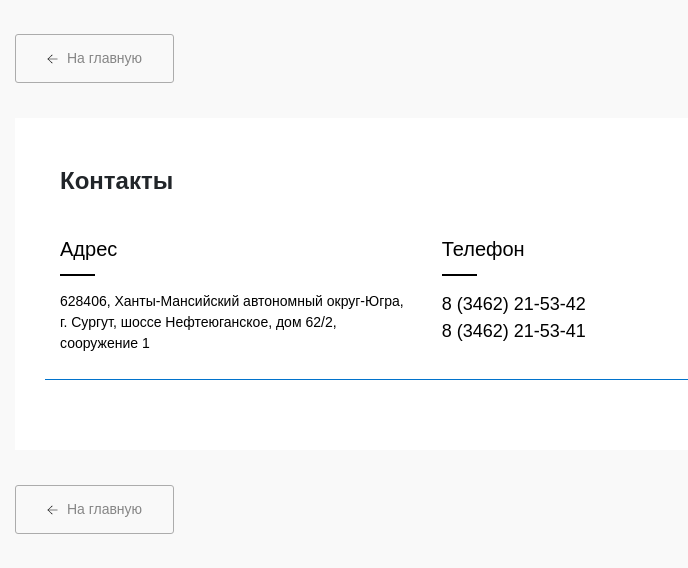
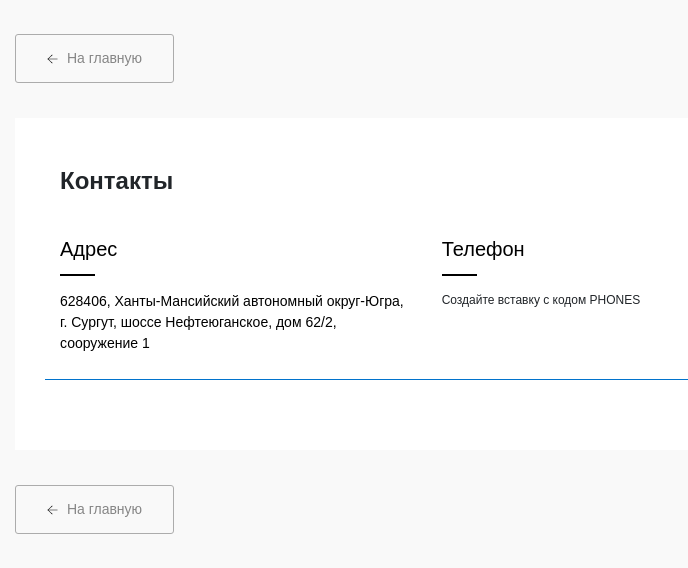
Before and after one commit to testpass1982/naks-surgut-site, a Django app: page /contact/ in a window 1280 px wide. Shown: the part 339-907 px from the top of the page, without its empty margins (0-688 px from the left). Run offline with Django 3.2, Linux system fonts and the light colour scheme; data that the repository does not hold is empty; style sheets or scripts are compiled from the project's sources; some libraries are stand-ins or nearby versions.

Commit message:
change contact page

```diff
--- a/mainapp/templates/mainapp/contact.html
+++ b/mainapp/templates/mainapp/contact.html
@@ -1,5 +1,5 @@
 {% extends 'mainapp/base.html' %}
-{% load static %}
+{% load static %}{% load link_holders %}
 
 {% block content %}
 
@@ -35,10 +35,10 @@
                   Телефон
                 </p>
                 <div class="line__for__text"></div>
-                <p class="text__adress__number">
-                  8 (3462) 21-53-42 <br> 8 (3462) 21-53-41
-                </p>
-              </div>
+                {% autoescape off %}
+                {% chunk 'PHONES' %}
+                {% endautoescape %}
+                </div>
               <div class="line__contact__after__text"></div>
               {% for contact in contacts %}
 
```
